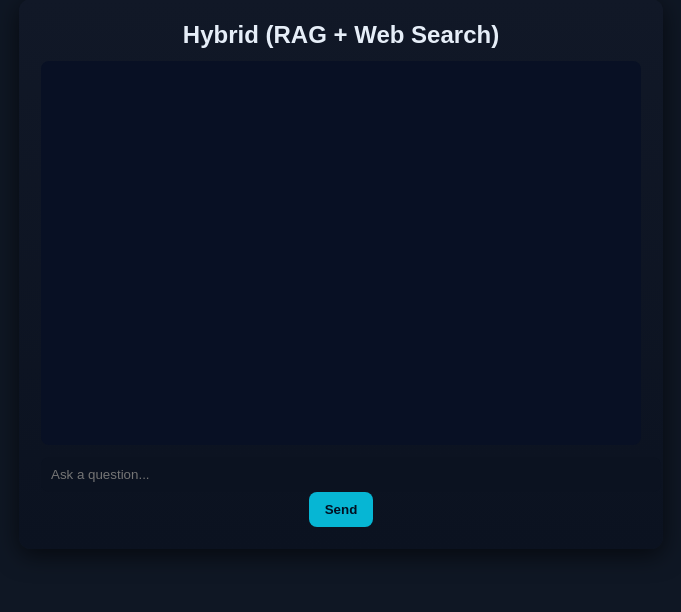
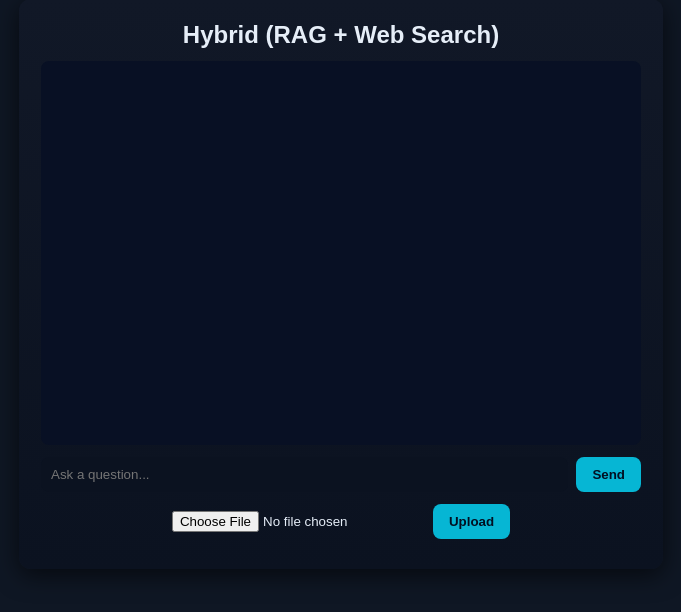
Before and after one commit to SURESH-dev575/RAG_MODEL_DEPLOY, a Flask app: page / in a window 1280 px wide. Shown: the part 49-661 px from the top of the page, without its empty margins (299-980 px from the left). Run offline with Flask 3, Linux system fonts and the light colour scheme.

Commit message:
Update index.html

```diff
--- a/templates/index.html
+++ b/templates/index.html
@@ -8,8 +8,16 @@
     <div class="chatbox">
         <h2>Hybrid (RAG + Web Search)</h2>
         <div id="chat-log"></div>
-        <input type="text" id="user-input" placeholder="Ask a question...">
-        <button onclick="sendQuestion()">Send</button>
+        <div class="controls">
+            <input type="text" id="user-input" placeholder="Ask a question...">
+            <button id="send-btn">Send</button>
+        </div>
+
+        <div class="upload">
+            <input type="file" id="file-input">
+            <button id="upload-btn">Upload</button>
+        </div>
+        <div id="upload-msg" style="margin-top: 8px; font-size: 12px; color: #06b6d4;"></div>
     </div>
 
     <script src="{{ url_for('static', filename='script.js') }}"></script>
```
